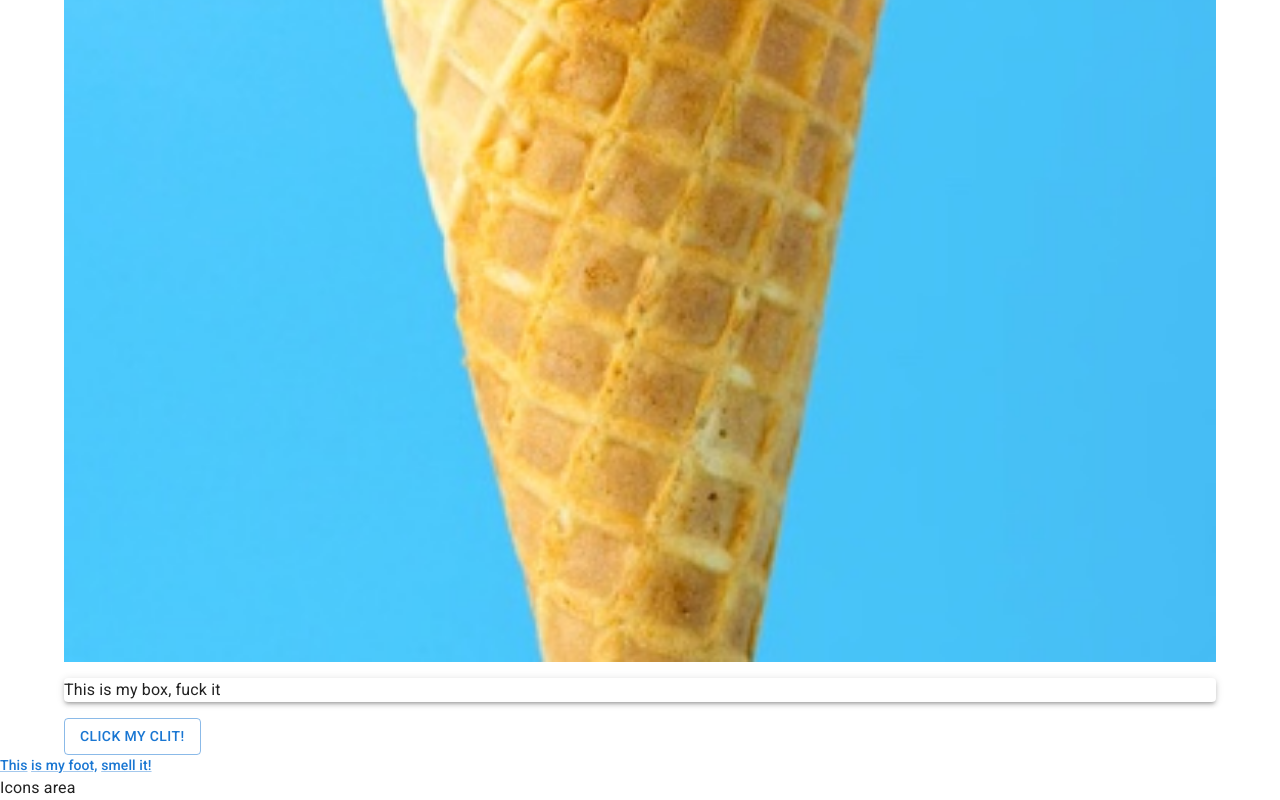
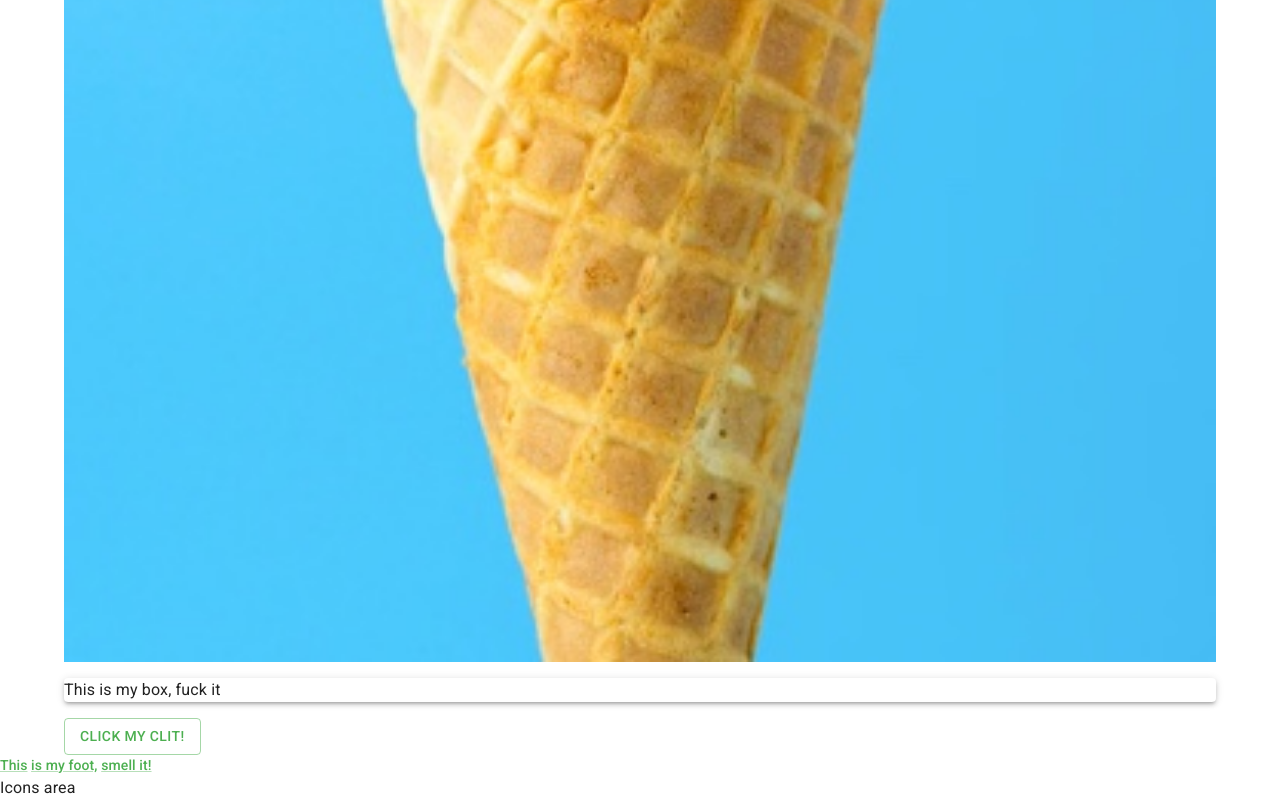
Before and after one commit to chukalicious/mui, a React (Create React App) app in the folder mui/: page / in a window 1280 px wide. Shown: the part 570-1370 px from the top of the page. Built offline with nearby package versions, Linux system fonts and the light colour scheme.

Commit message:
pluggled app to theme provider

```diff
--- a/mui/src/App.js
+++ b/mui/src/App.js
@@ -2,14 +2,16 @@ import "./App.css";
 import Navbar from "./components/Navbar";
 import Landing from "./components/Landing";
 import Footer from "./components/Footer";
+import { ThemeProvider } from "@mui/material/styles";
+import { mainTheme } from "./styles/MainTheme";
 
 function App() {
   return (
-    <div>
+    <ThemeProvider theme={mainTheme}>
       <Navbar />
       <Landing />
       <Footer />
-    </div>
+    </ThemeProvider>
   );
 }
 
--- a/mui/src/components/ActionButton.js
+++ b/mui/src/components/ActionButton.js
@@ -2,7 +2,7 @@ import Button from "@mui/material/Button";
 
 const ActionButton = () => {
   return (
-    <Button style={{ marginTop: "1rem" }} variant="outlined">
+    <Button color="primary" style={{ marginTop: "1rem" }} variant="outlined">
       Click my clit!
     </Button>
   );
--- a/mui/src/styles/MainTheme.js
+++ b/mui/src/styles/MainTheme.js
@@ -0,0 +1,10 @@
+import { green } from "@mui/material/colors";
+import { createTheme } from "@mui/material/styles";
+
+export const mainTheme = createTheme({
+  palette: {
+    primary: {
+      main: green[500],
+    },
+  },
+});
```
Also changed, not shown: mui/src/logo.svg (deleted).
